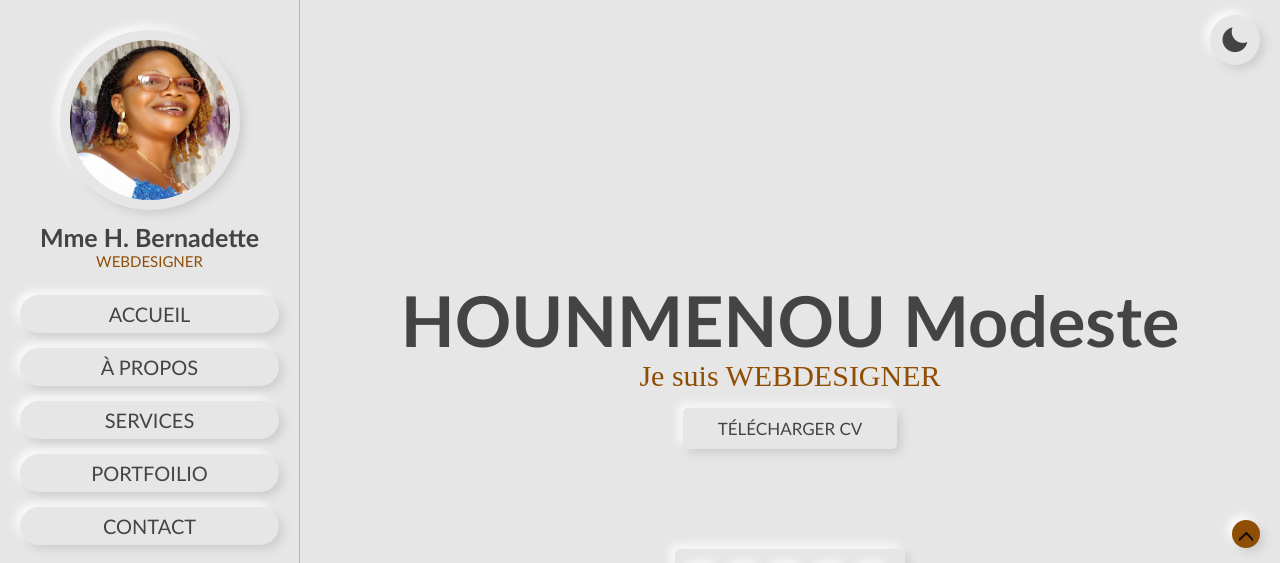
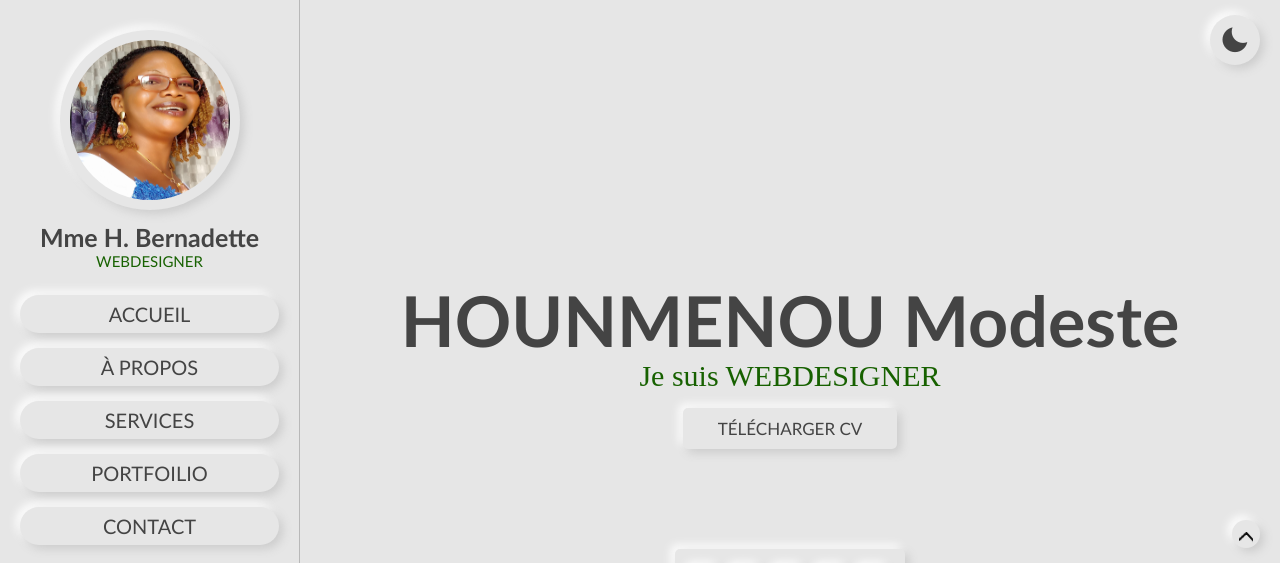
Before and after one commit to Modeste96-ua/portfolio, a plain HTML site: page index.html in a window 1280 px wide. Shown: the top 563 px of the page. Drawn offline with nearby package versions, Linux system fonts and the light colour scheme.

Commit message:
Update STYLEPRO.css

```diff
--- a/STYLEPRO.css
+++ b/STYLEPRO.css
@@ -3,7 +3,7 @@
 /*couleur preparer*/
 
 :root{
-    --green: rgb(143, 78, 4);
+    --green: rgb(23, 97, 0);
     --black:#444;
     --light-color:#777;
     --gb-color:#e6e6e6;
@@ -196,7 +196,7 @@ section{
     cursor: pointer;
     box-shadow: var(--box-shadow);
     text-align: center;
-      background: var(--green);
+      /*background: var(--green);*/
 }
 
 .black:hover{
@@ -582,4 +582,5 @@ width: 65%;
 }
 
 /*
+
  }*/
```
